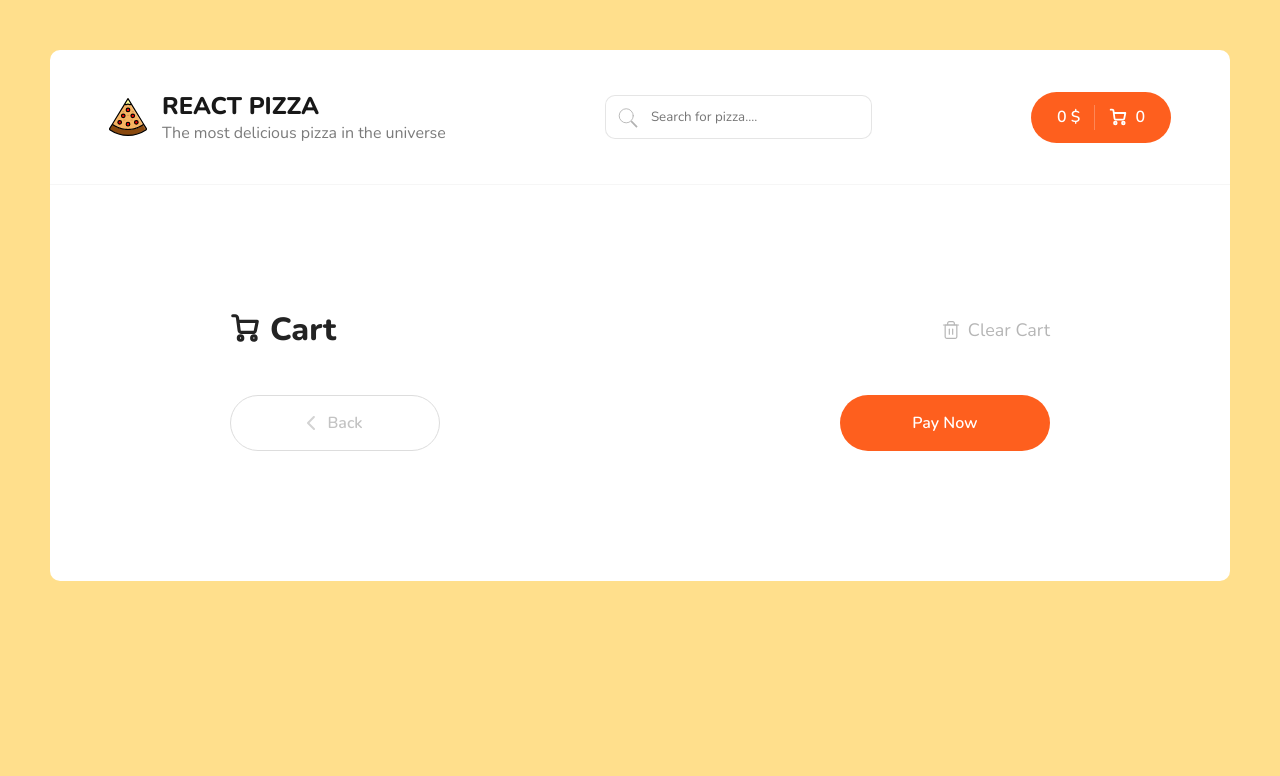
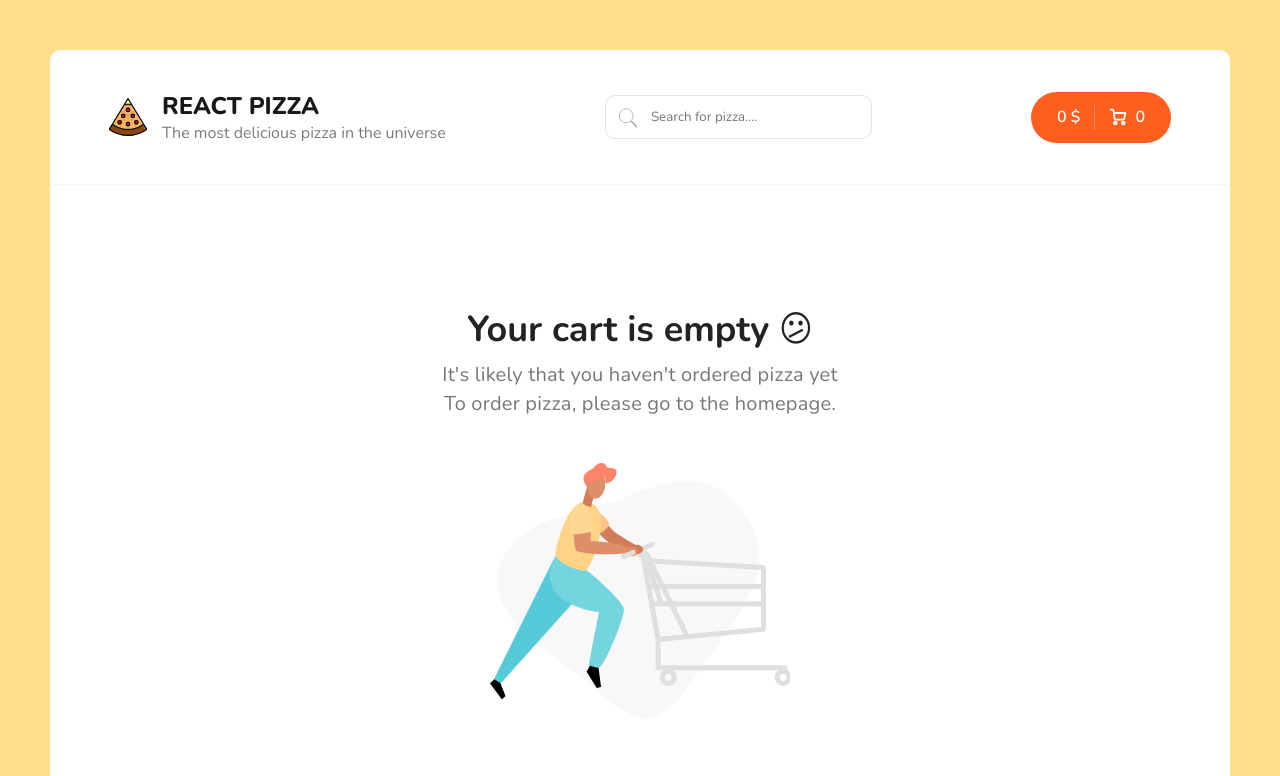
Before and after one commit to lanina90/pizza_site, a React (Create React App) app: page /cart in a window 1280 px wide. Shown: the top 776 px of the page. Built offline with nearby package versions, Linux system fonts and the light colour scheme.

Commit message:
added page "empty cart"

```diff
--- /dev/null
+++ b/src/components/CartEmpty.jsx
@@ -0,0 +1,16 @@
+import React from 'react';
+
+const CartEmpty = () => {
+  return (
+    <div className="cart cart--empty">
+      <h2>Your cart is empty <span>😕</span></h2>
+      <p>It's likely that you haven't ordered pizza yet<br />
+        To order pizza, please go to the homepage.</p>
+      <img
+      src="/img/empty-cart.png" alt="Empty cart"/>
+        <a className="button button--black" href="/"><span>Go back</span></a>
+    </div>
+);
+};
+
+export default CartEmpty;
--- a/src/components/PizzaBlock/index.jsx
+++ b/src/components/PizzaBlock/index.jsx
@@ -30,7 +30,7 @@ const PizzaBlock = ({
       price,
       imageUrl,
       type: doughTypes[activeType],
-      size: activeSize,
+      size: sizes[activeSize],
 
     }
     dispatch(addItem(item))
--- a/src/pages/Cart.jsx
+++ b/src/pages/Cart.jsx
@@ -2,12 +2,13 @@ import React from 'react';
 import {Link} from "react-router-dom";
 import {useDispatch, useSelector} from "react-redux";
 import CartItem from "../components/CartItem";
-import {clearItem, removeItem} from "../redux/slices/cartSlice";
+import {clearItem} from "../redux/slices/cartSlice";
+import CartEmpty from "../components/CartEmpty";
 
 const Cart = () => {
   const dispatch = useDispatch()
-  const items = useSelector(state => state.cart.items)
-
+  const {items, totalPrice, count} = useSelector(state => state.cart)
+  const totalCount = items.reduce((sum, item) => sum + item.count, 0)
   const onClickClear = () => {
     if (window.confirm('Are your sure you want to remove all pizzas?')){
       dispatch(clearItem())
@@ -17,7 +18,8 @@ const Cart = () => {
   return (
     <div className="container container--cart">
       <div className="cart">
-        <div className="cart__top">
+        {items.length ? (
+          <><div className="cart__top">
             <h2 className="content__title">
               <svg
                 width="18"
@@ -87,17 +89,17 @@ const Cart = () => {
               {items.map((item) => (
                 <CartItem key={item.id} {...item} />
               ))}
+
             </div>
             <div className="cart__bottom">
-          {/*<div className="cart__bottom-details">*/}
-          {/*  <span>*/}
-          {/*    Всего пицц: <b>{totalCount} шт.</b>{' '}*/}
-          {/*  </span>*/}
-          {/*  <span>*/}
-          {/*    */}
-          {/*    Сумма заказа: <b>{totalPrice} ₽</b>{' '}*/}
-          {/*  </span>*/}
-          {/*</div>*/}
+              <div className="cart__bottom-details">
+            <span>
+              Total: <b>{totalCount} </b>{' '}
+            </span>
+                <span>
+              Order Total: <b> {totalPrice} $</b>{' '}
+            </span>
+              </div>
               <div className="cart__bottom-buttons">
                 <Link to="/" className="button button--outline button--add go-back-btn">
                   <svg
@@ -120,7 +122,11 @@ const Cart = () => {
                   <span>Pay Now</span>
                 </div>
               </div>
-        </div>
+            </div></>
+        ) : <CartEmpty/> }
+
+
+
       </div>
     </div>
   );
--- a/src/redux/slices/cartSlice.js
+++ b/src/redux/slices/cartSlice.js
@@ -38,6 +38,7 @@ export const cartSlice = createSlice({
     //clear all cart
     clearItem(state) {
       state.items = []
+      state.totalPrice = 0
     }
   }
 })
```
Lines whose indentation alone changed are shown as unchanged.
